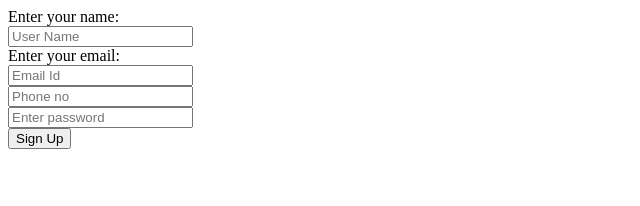
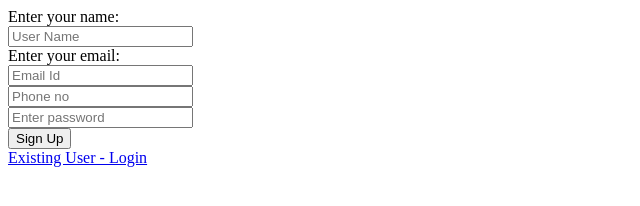
Before and after one commit to mohan8398/Expense-Tracker, a plain HTML site: page signup/signup.html in a window 1280 px wide. Shown: the whole page, without its empty margins (0-640 px from the left). Drawn offline with nearby package versions, Linux system fonts and the light colour scheme.

Commit message:
Update signup.html

```diff
--- a/signup/signup.html
+++ b/signup/signup.html
@@ -21,6 +21,7 @@
         <br>
         <button type="submit" >Sign Up</button>
     </form>
+    <a href='../Login/login.html'> Existing User - Login</a>
     <script src="https://cdnjs.cloudflare.com/ajax/libs/axios/0.26.1/axios.min.js" ></script>
     <script src="./signup.js" ></script>
 </body>
```
